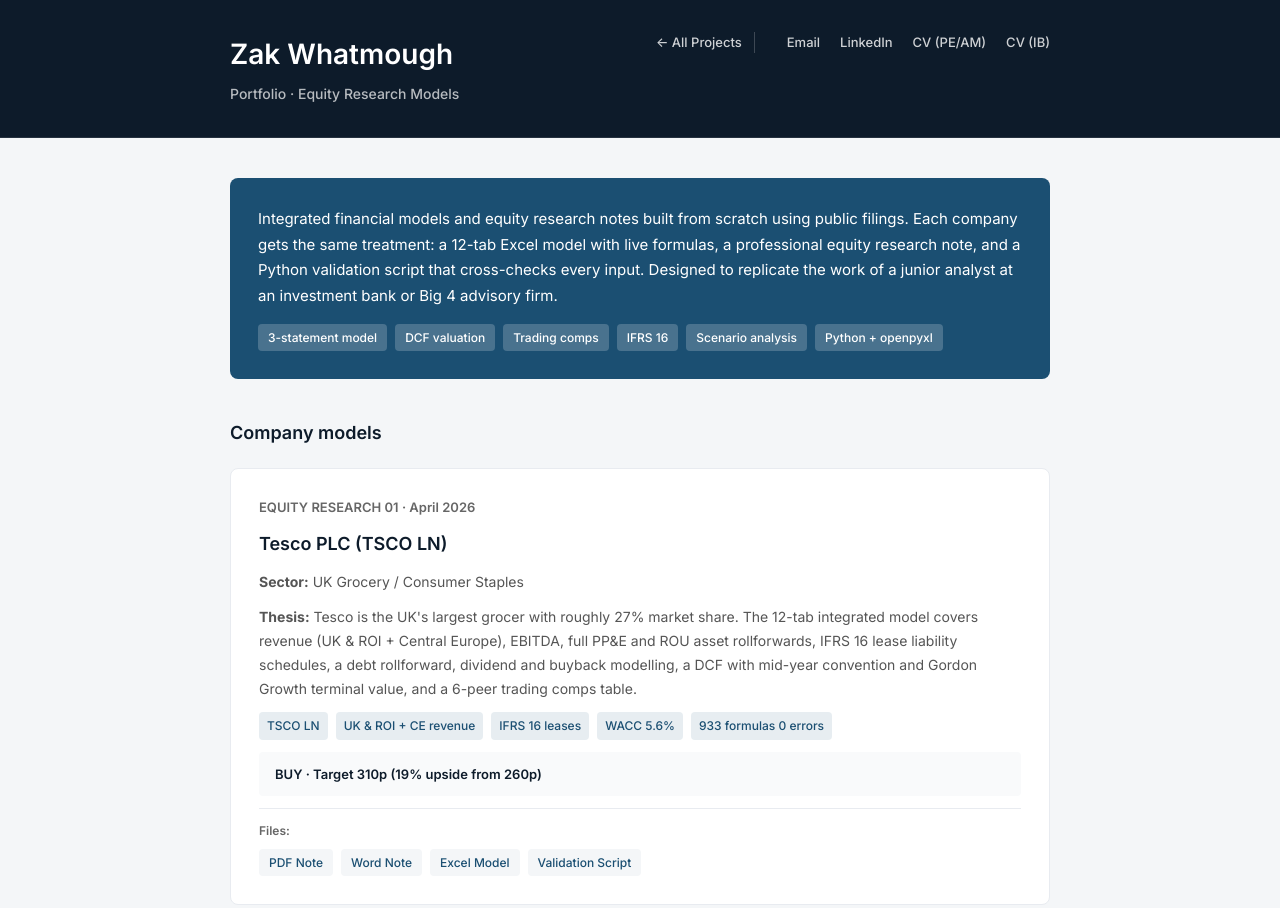
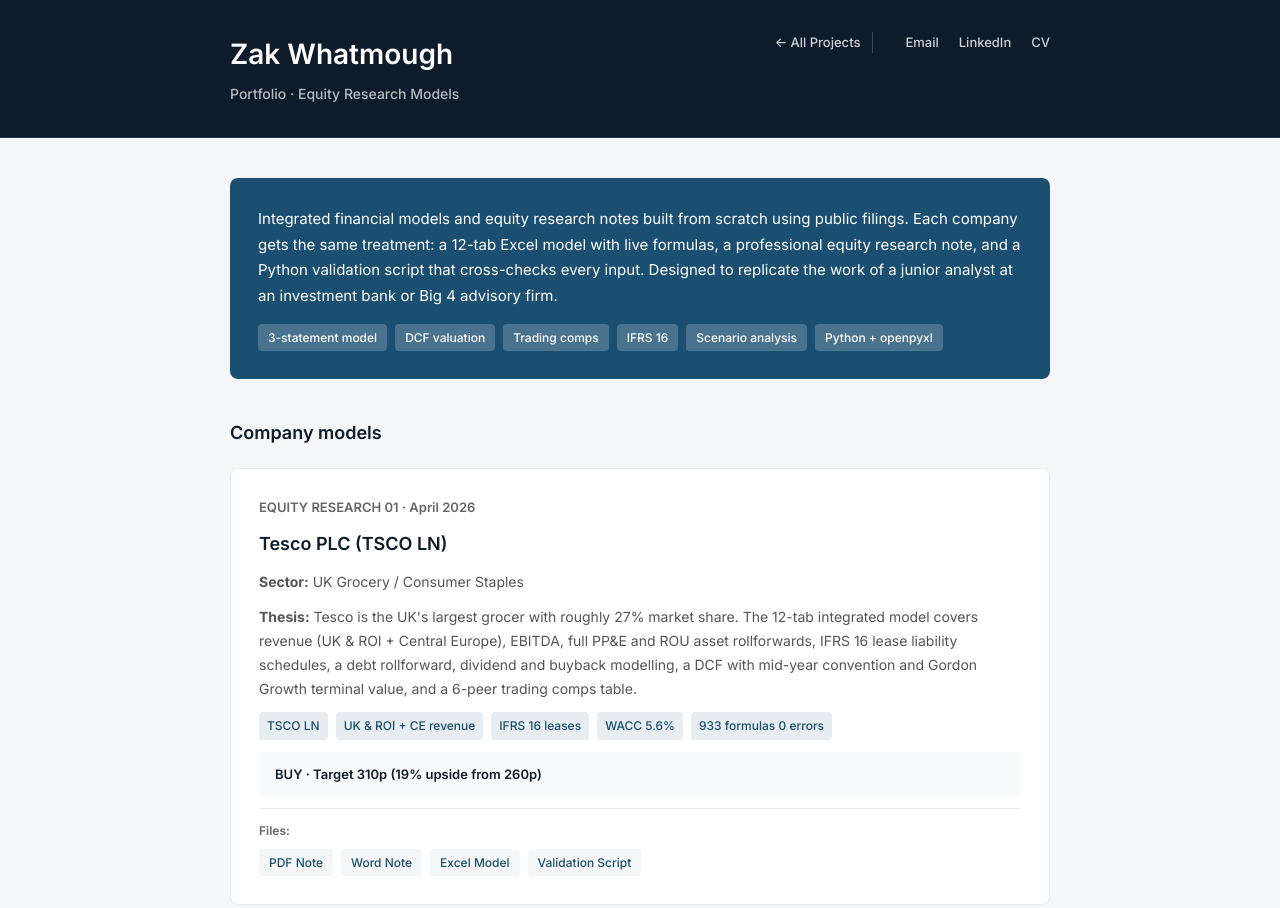
Before and after one commit to Zwhatmough/investment-research, a plain HTML site: page equity-research-models/index.html in a window 1280 px wide. Shown: the top 908 px of the page. Drawn offline with Linux system fonts and the light colour scheme.

Commit message:
Equity research page: single IB CV link only

```diff
--- a/equity-research-models/index.html
+++ b/equity-research-models/index.html
@@ -405,8 +405,7 @@
                 <a href="../" class="back">← All Projects</a>
                 <a href="mailto:z.whatmough@hotmail.co.uk">Email</a>
                 <a href="https://www.linkedin.com/in/zak-whatmough" target="_blank">LinkedIn</a>
-                <a href="../Zak_Whatmough_CV.pdf" target="_blank">CV (PE/AM)</a>
-                <a href="../Zak_Whatmough_CV_IB.pdf" target="_blank">CV (IB)</a>
+                <a href="../Zak_Whatmough_CV_IB.pdf" target="_blank">CV</a>
             </nav>
         </div>
     </header>
```
